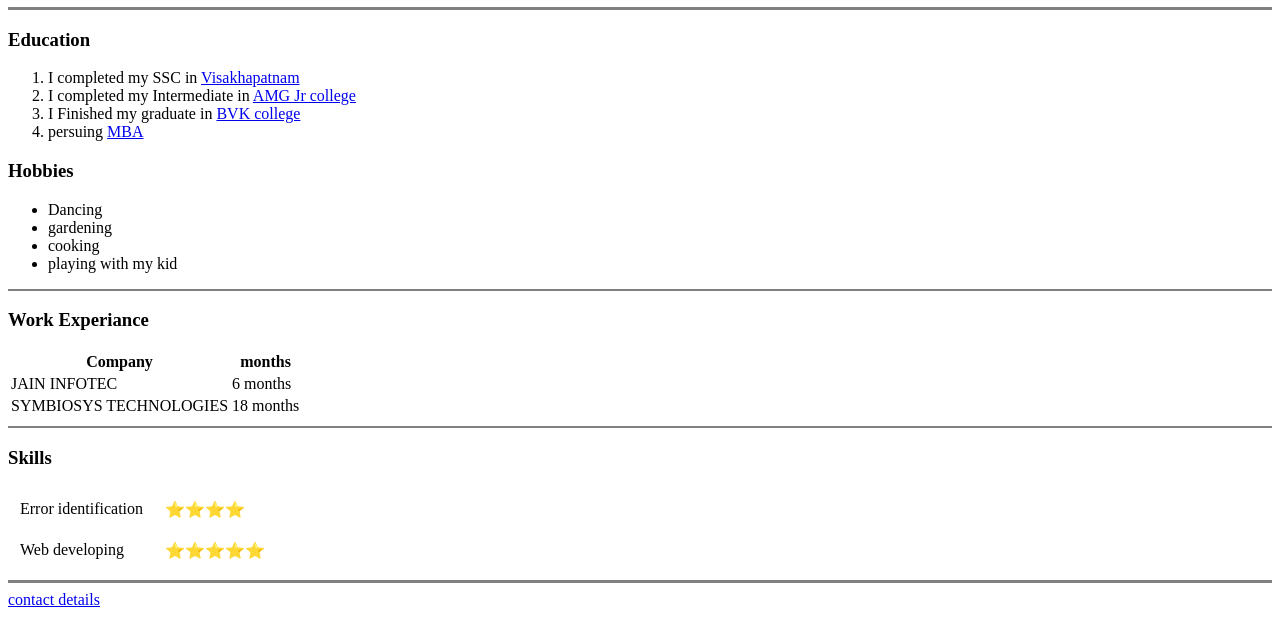
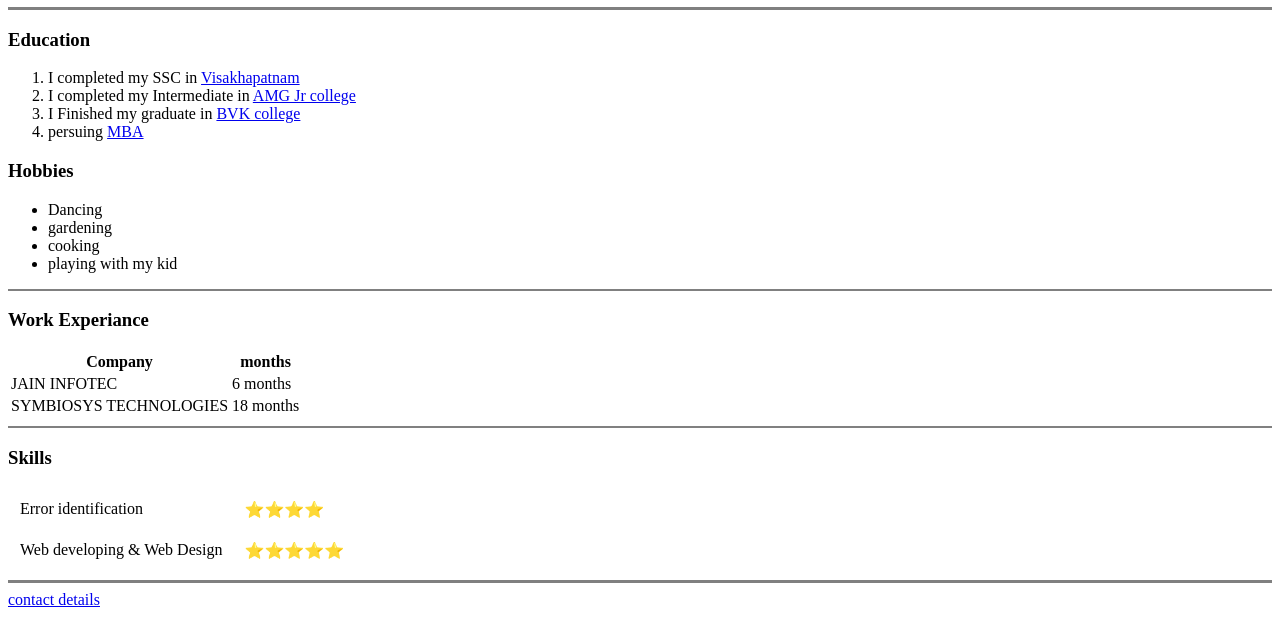
Before and after one commit to saiprudhviraju/cv, a plain HTML site: page index.html in a window 1280 px wide. Shown: the part 165-800 px from the top of the page. Drawn offline with Linux system fonts and the light colour scheme.

Commit message:
Update index.html

```diff
--- a/index.html
+++ b/index.html
@@ -3,6 +3,7 @@
 <head>
     <meta charset="UTF-8">
     <title>SAI WEBSITE</title>
+    <link rel="stylesheet" href="css/style.css">
 </head>
 <body>
     <table cellpadding="10">
@@ -55,7 +56,7 @@
         <td>⭐⭐⭐⭐</td>
         </tr>
         <tr>
-            <td>Web developing</td>
+            <td>Web developing & Web Design</td>
             <td>⭐⭐⭐⭐⭐</td>
         </tr>
     </table>
```
